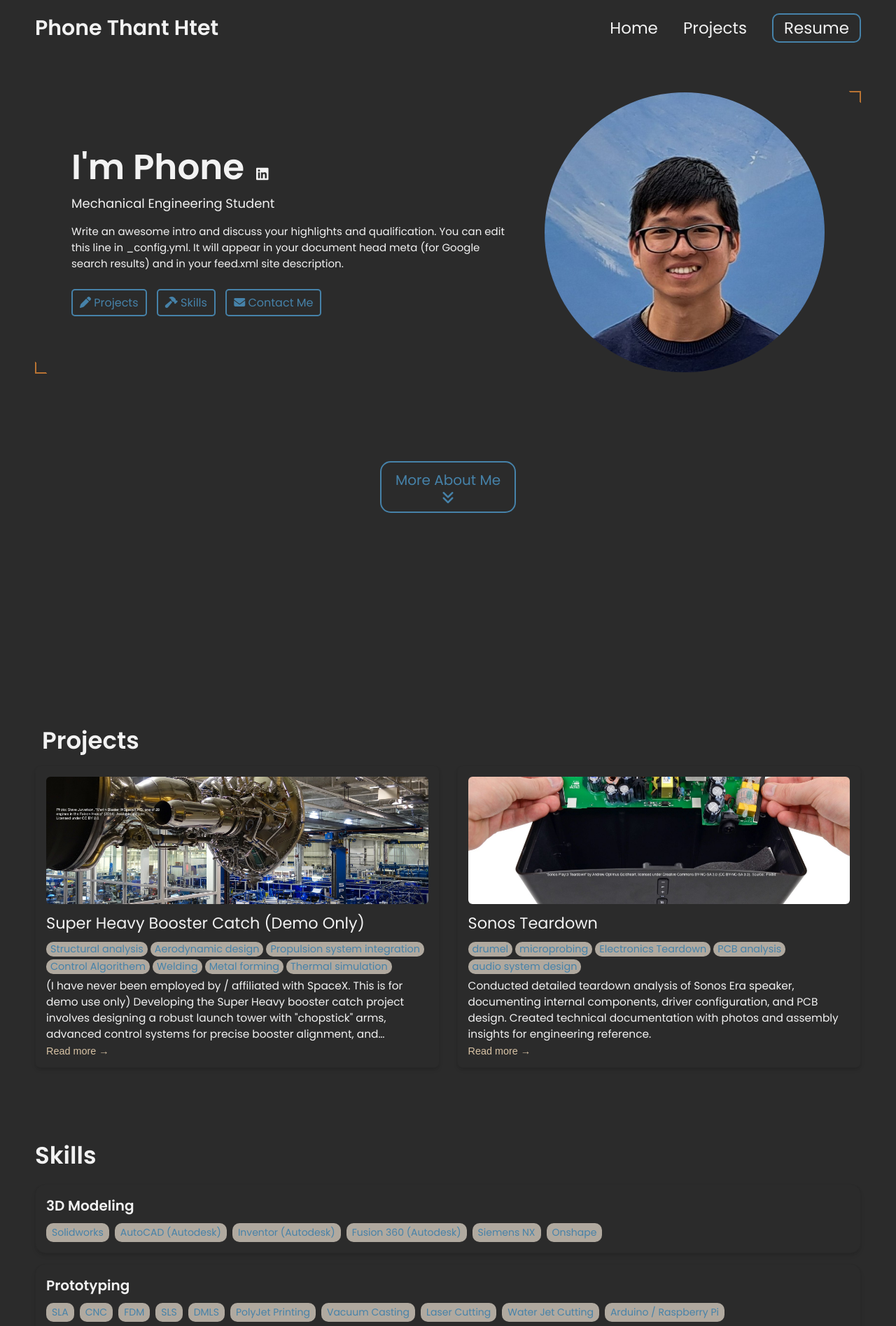
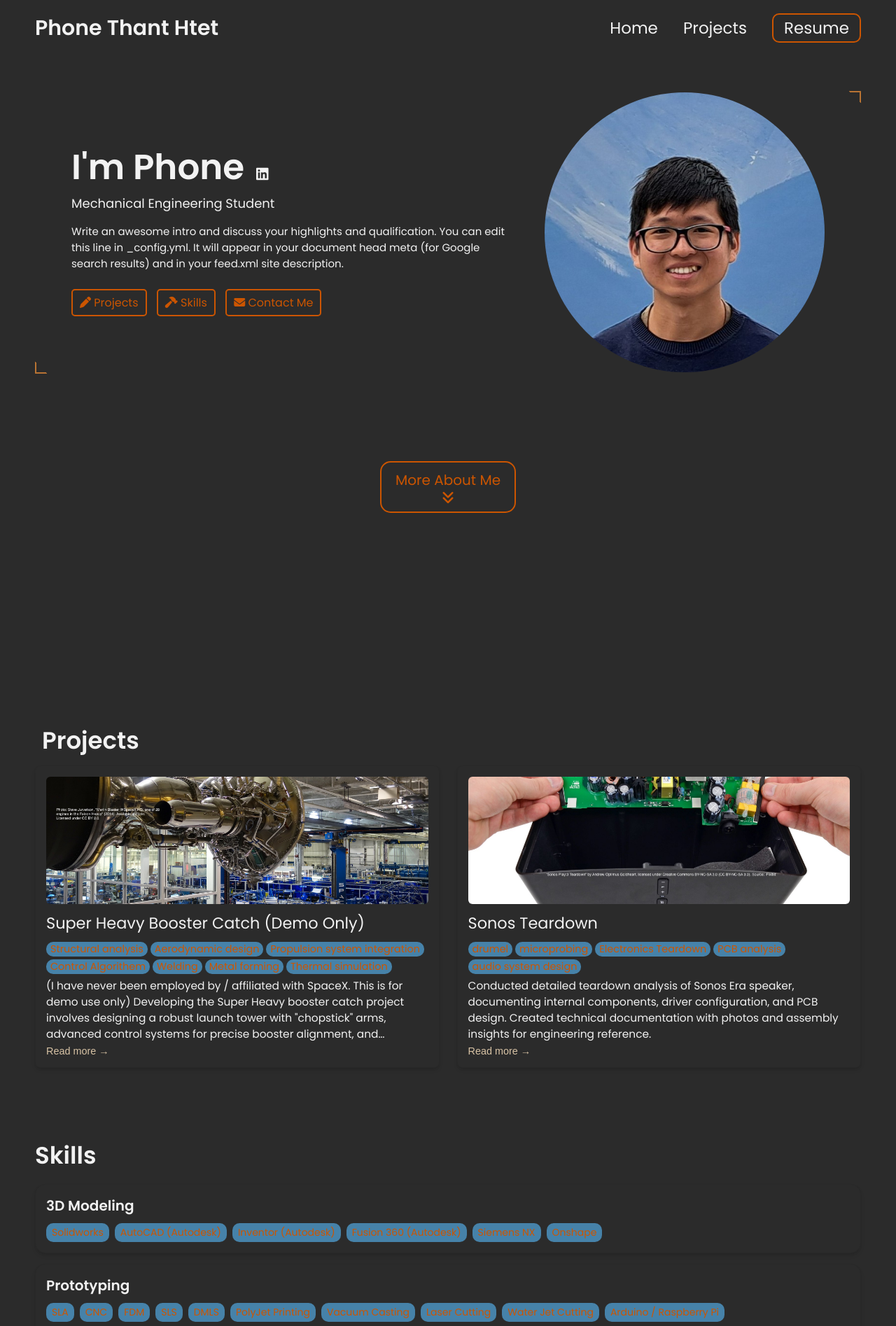
Before and after one commit to Alvin-Htet/Alvin-Htet.github.io, a Jekyll site: the page built from index.html, in a window 1280 px wide. Shown: the top 1895 px of the page at 70% size. Built offline with Jekyll 4.4.1, drawn with Linux system fonts in a browser that asks for light colours.

Commit message:
Update _config.yml

```diff
--- a/_config.yml
+++ b/_config.yml
@@ -88,10 +88,10 @@ formspree-key:   https://formspree.io/f/xldjzvgy
 colors: # this is the basic theme
   text: "#F2F2F2"
   border: "#B87333"
-  link: "#4682A9"
+  link: "#CC5500"
   highlight: "#D8C3A5"
   background: "#2B2B2B"
-  light_background: "#B0A99F"
+  light_background: "#4682A9"
 
 # A few examples.
 basic theme:
```
